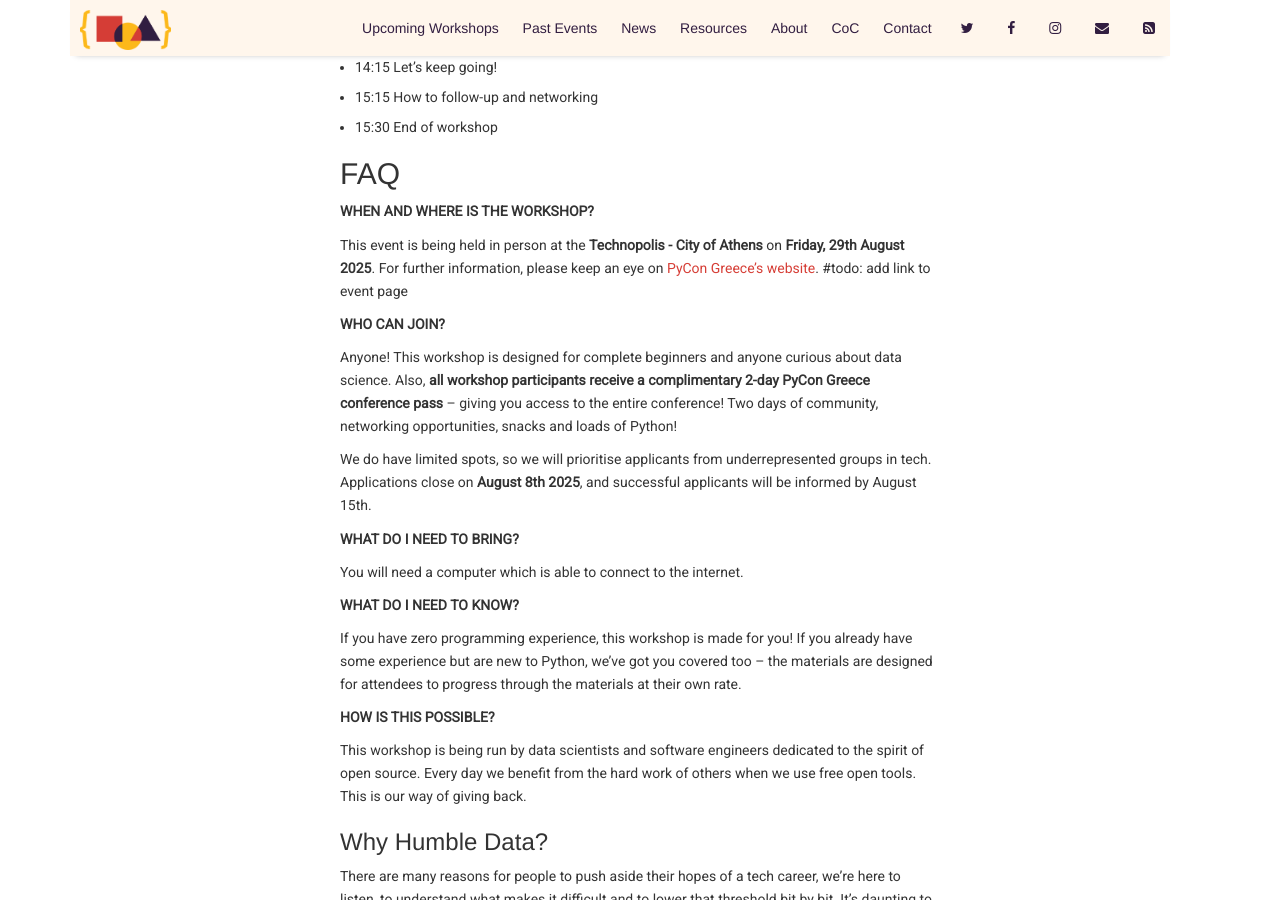
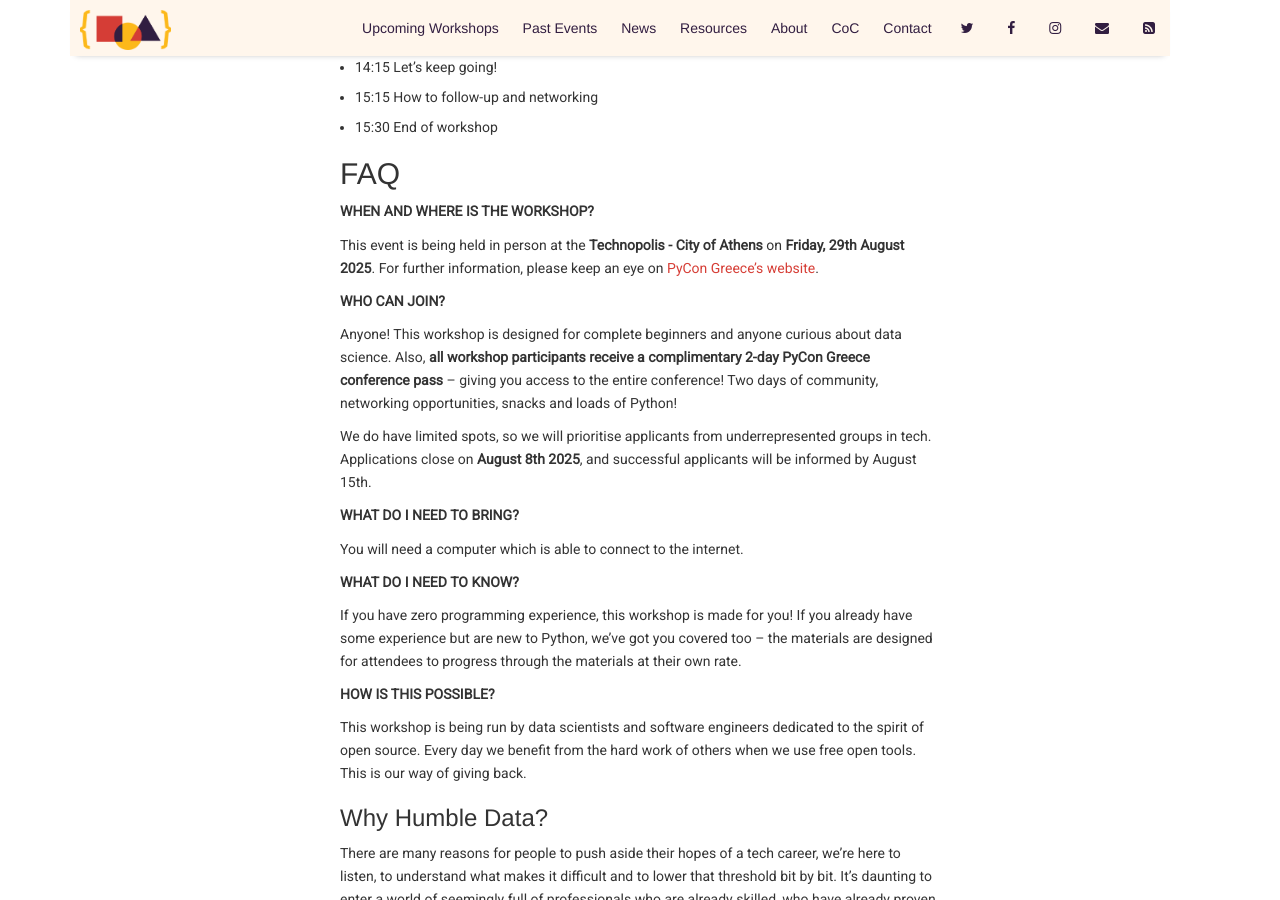
Before and after one commit to HumbleData/HumbleData.github.io, a Jekyll site: the page built from _posts/2025-08-29-pycongreece2025.md, in a window 1280 px wide and 900 px high, scrolled down 1356 px. Built offline with Jekyll 4.4.1, drawn with Linux system fonts in a browser that asks for light colours; nearby versions of some CDN libraries; comment, search, counter and statistics services are not loaded.

Commit message:
fix typo

```diff
--- a/_posts/2025-08-29-pycongreece2025.md
+++ b/_posts/2025-08-29-pycongreece2025.md
@@ -38,7 +38,7 @@
 
 **WHEN AND WHERE IS THE WORKSHOP?**
 
-This event is being held in person at the **Technopolis - City of Athens** on **Friday, 29th August 2025**. For further information, please keep an eye on [PyCon Greece's website](https://2025.pycon.gr/en/program/).  #todo: add link to event page
+This event is being held in person at the **Technopolis - City of Athens** on **Friday, 29th August 2025**. For further information, please keep an eye on [PyCon Greece's website](https://2025.pycon.gr/en/program/).
 
 **WHO CAN JOIN?**
 
```
